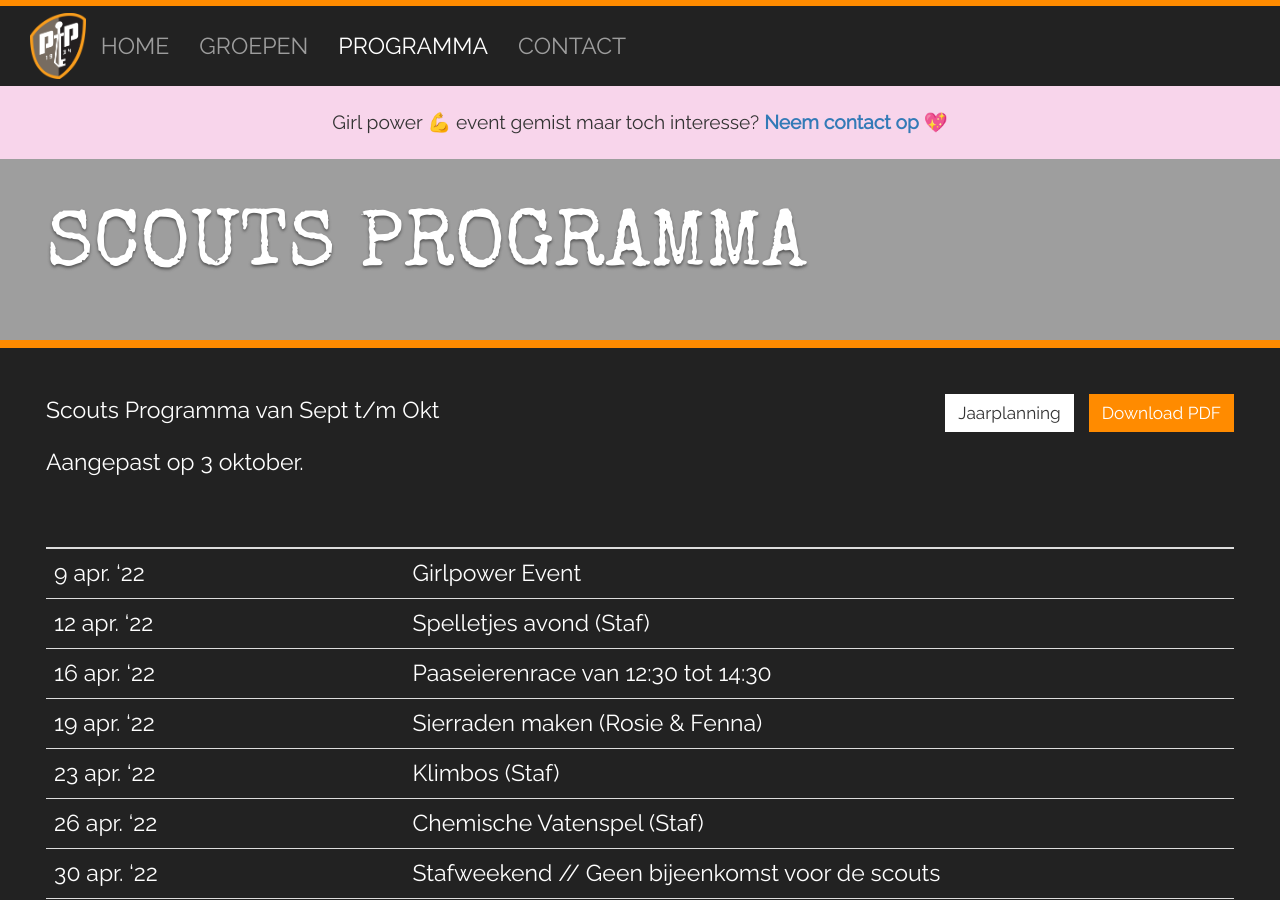
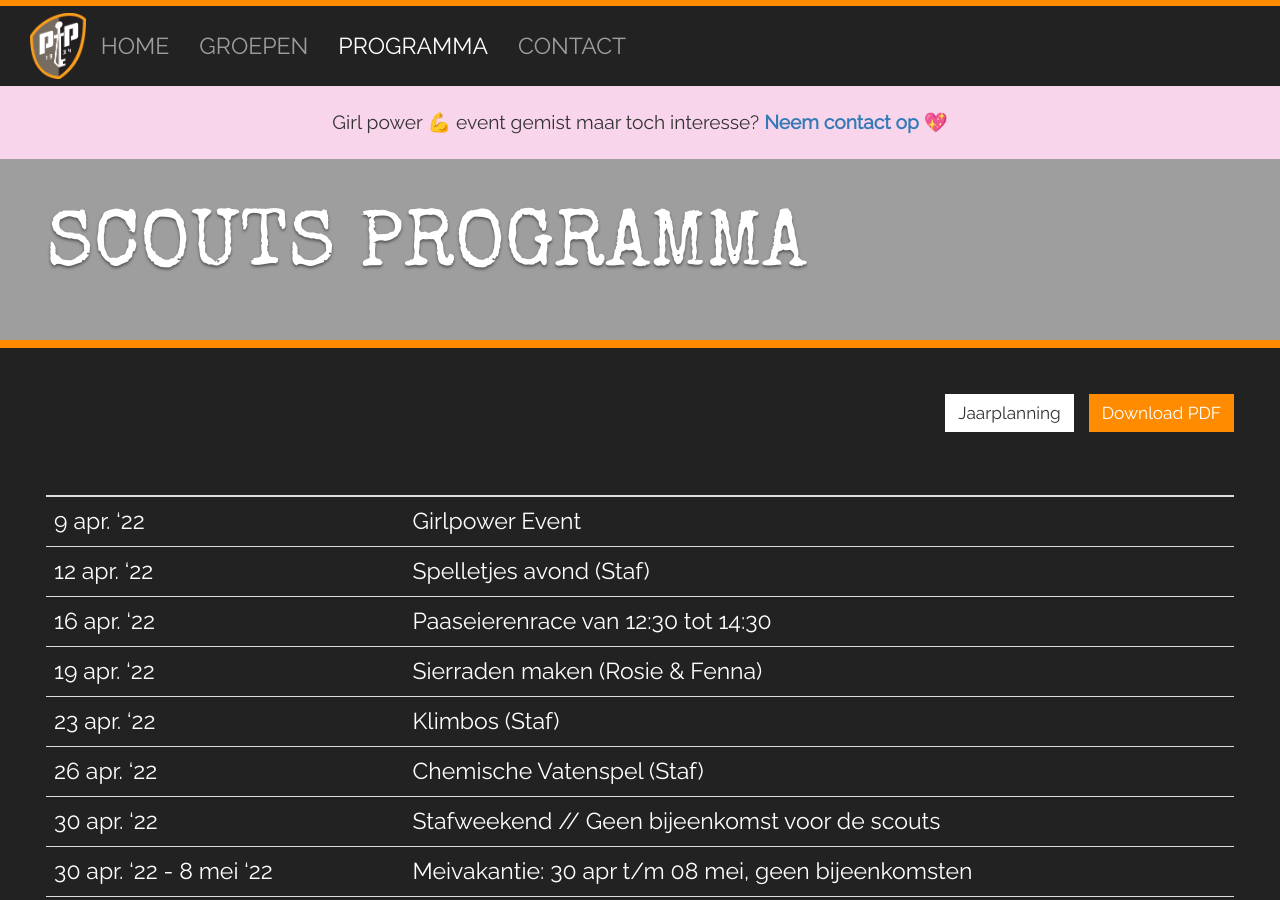
Before and after one commit to nognooitmeegemaakt/website, a Jekyll site: the page built from _agenda/scouts.md, in a window 1280 px wide and 900 px high. Built offline with Jekyll 4.4.1, drawn with Linux system fonts in a browser that asks for light colours; some web fonts are replaced.

Commit message:
Update scouts.md Agenda

```diff
--- a/_agenda/scouts.md
+++ b/_agenda/scouts.md
@@ -5,10 +5,6 @@
 agenda: scouts
 footer: ""
 ---
-
-Scouts Programma van Sept t/m Okt
-
-Aangepast op 3 oktober.
 
 | | |
 |---|---|
```
